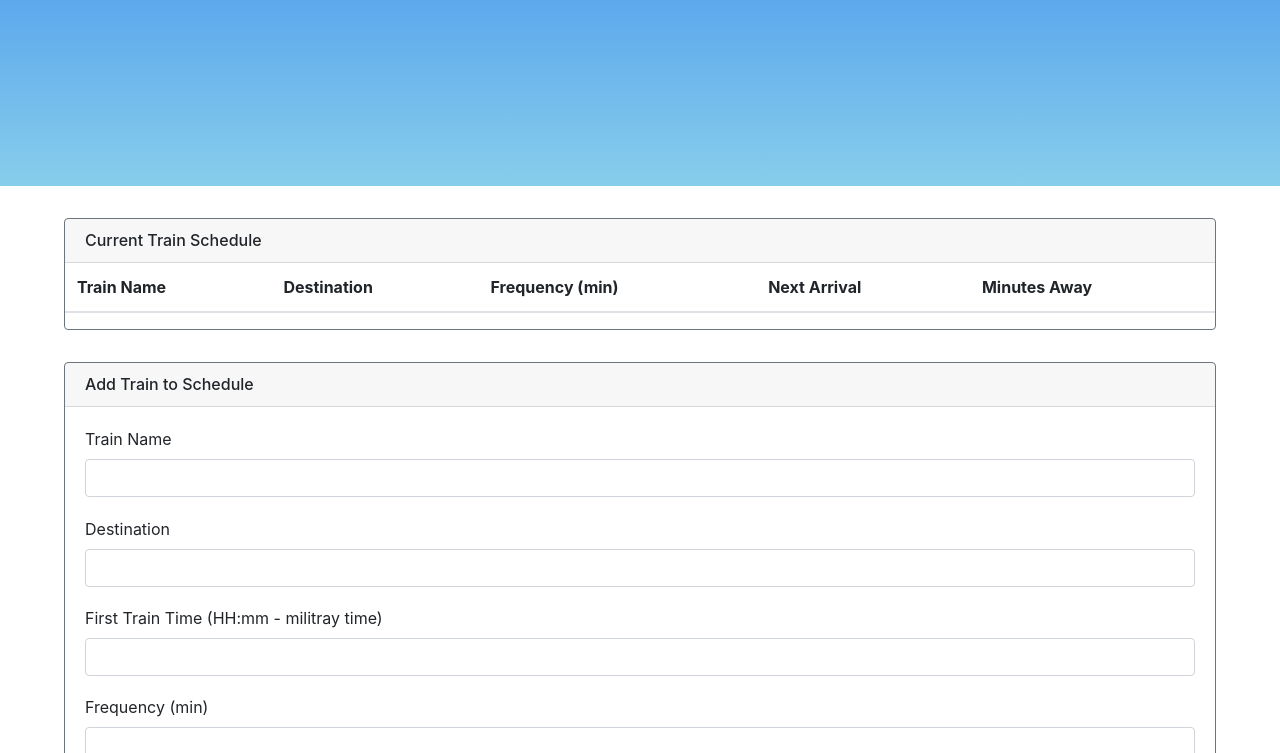
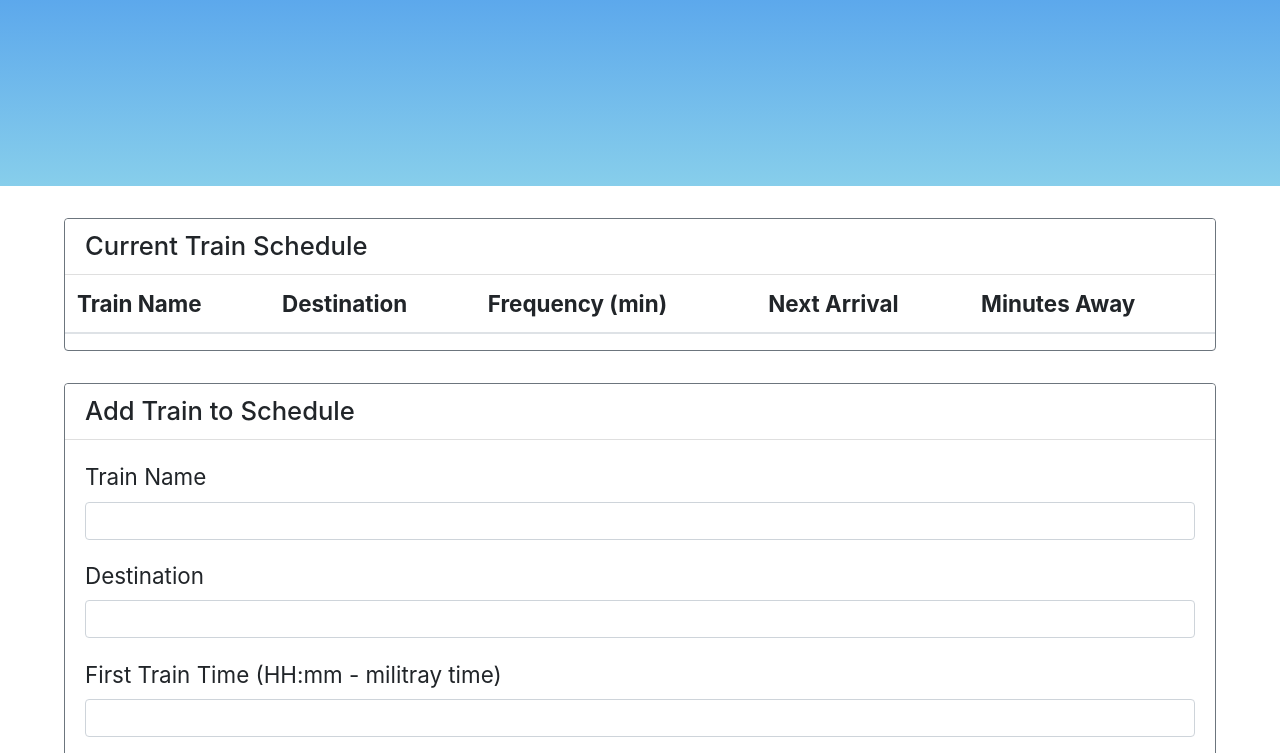
Before and after one commit to imi-tating/trainScheduler, a plain HTML site: page index.html in a window 1280 px wide. Shown: the part 198-951 px from the top of the page. Drawn offline with nearby package versions, Linux system fonts and the light colour scheme; no server answers.

```diff
--- a/style.css
+++ b/style.css
@@ -84,6 +84,7 @@
 #main-content {
   margin: 0 auto;
   max-width: 90%;
+  font-size: 1.4rem;
 }
 
 .card {
@@ -93,6 +94,8 @@
 
 .card-header {
   width: 100%;
+  font-size: 1.6rem;
+  background: white;
 }
 
 th {
```
